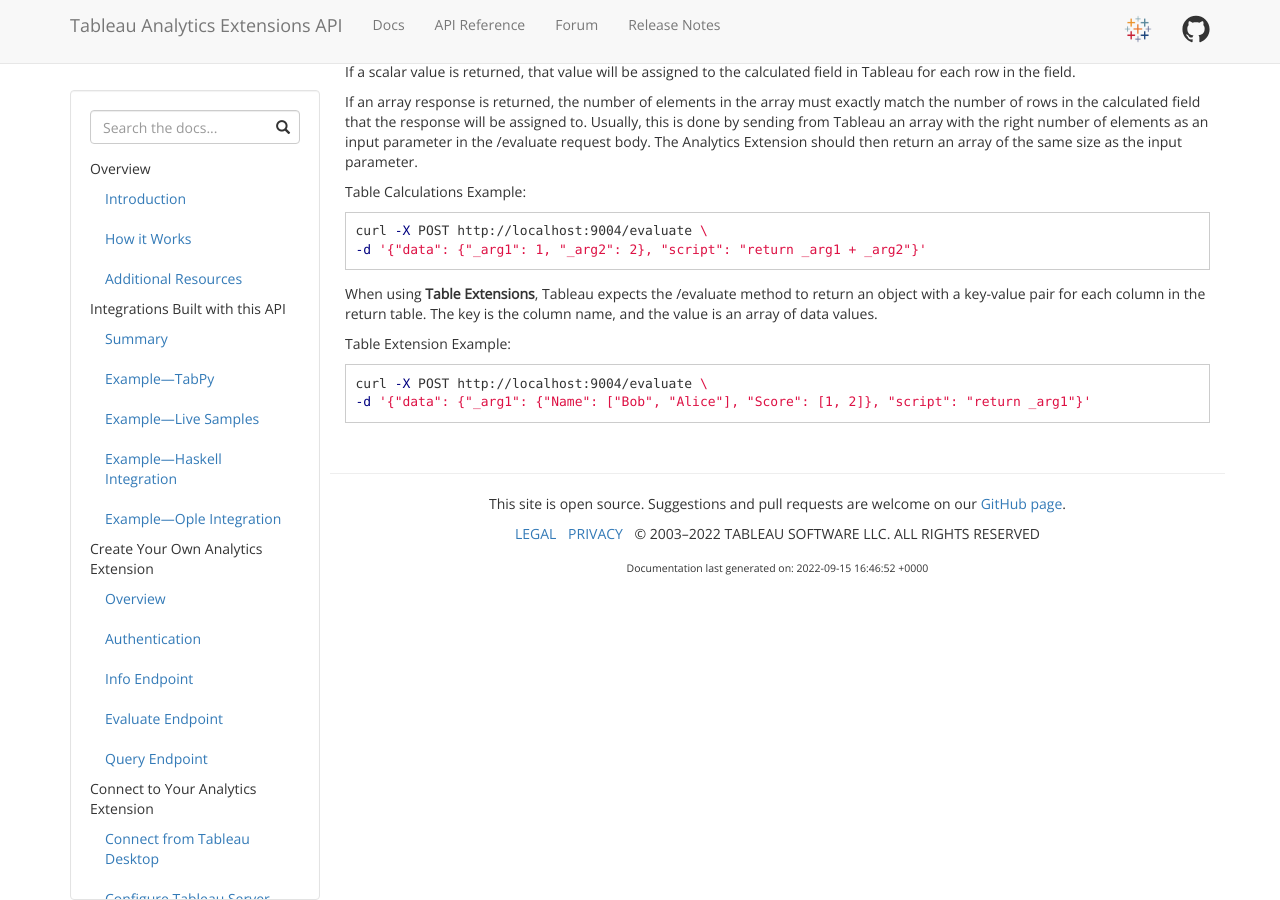
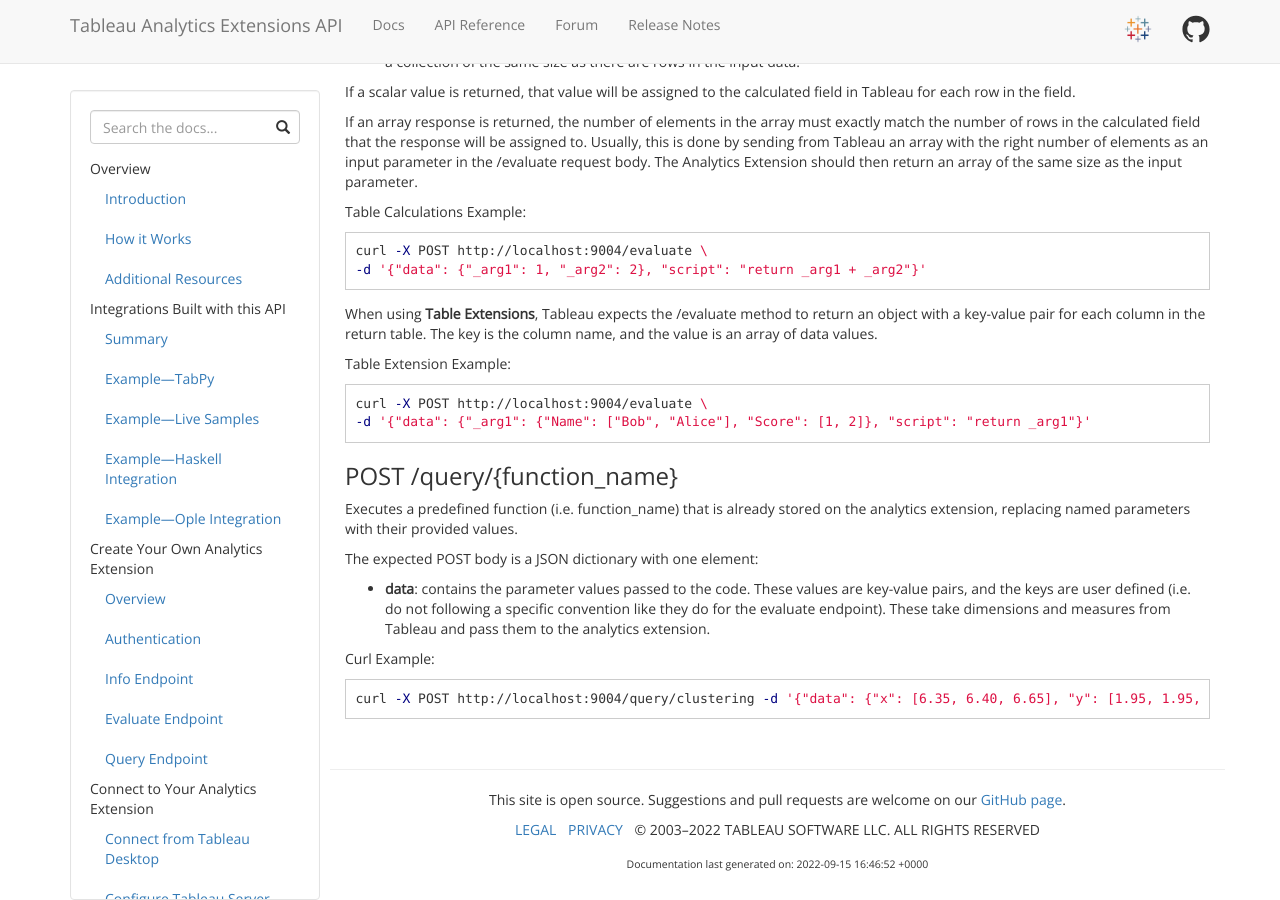
Before and after one commit to tableau/analytics-extensions-api, a Jekyll site: the page built from docs/ae_api_ref.md, in a window 1280 px wide and 900 px high, scrolled down 3200 px. Built offline with Jekyll 4.4.1, drawn with Linux system fonts in a browser that asks for light colours; nearby versions of some CDN libraries; some of the changed text lies outside the part shown.

Commit message:
updating api ref for query endpoint

````diff
--- a/docs/ae_api_ref.md
+++ b/docs/ae_api_ref.md
@@ -176,3 +176,17 @@
 curl -X POST http://localhost:9004/evaluate \
 -d '{"data": {"_arg1": {"Name": ["Bob", "Alice"], "Score": [1, 2]}, "script": "return _arg1"}'
 ```
+
+### POST /query/{function_name}
+
+Executes a predefined function (i.e. function_name) that is already stored on the analytics extension, replacing named parameters with their provided values.
+
+The expected POST body is a JSON dictionary with one element:
+
+- **data**: contains the parameter values passed to the code. These values are key-value pairs, and the keys are user defined (i.e. do not following a specific convention like they do for the evaluate endpoint). These take dimensions and measures from Tableau and pass them to the analytics extension.
+
+Curl Example:
+
+```bash
+curl -X POST http://localhost:9004/query/clustering -d '{"data": {"x": [6.35, 6.40, 6.65], "y": [1.95, 1.95, 2.05]}}'
+```
````
Also changed, not shown: docs/ae_auth.md (+1 -1 lines), docs/ae_method_query.md (+2 -2 lines).
